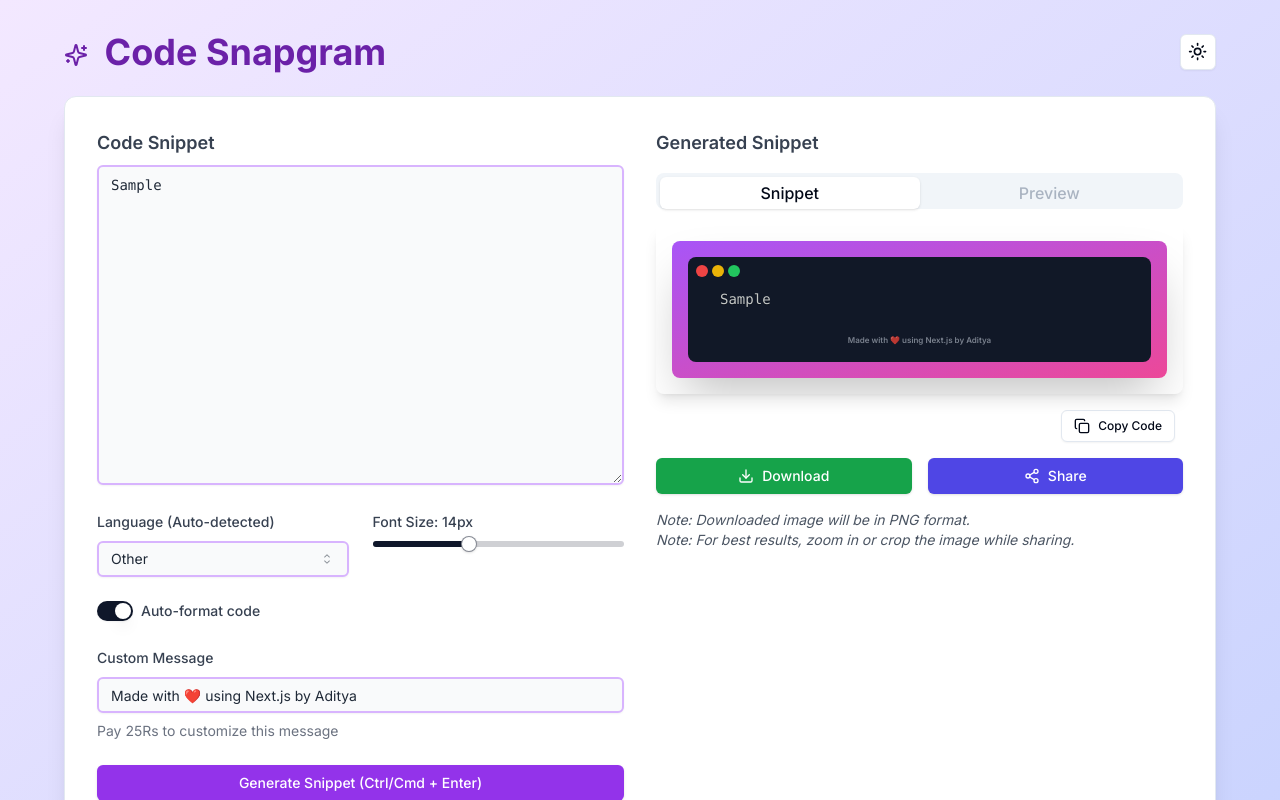
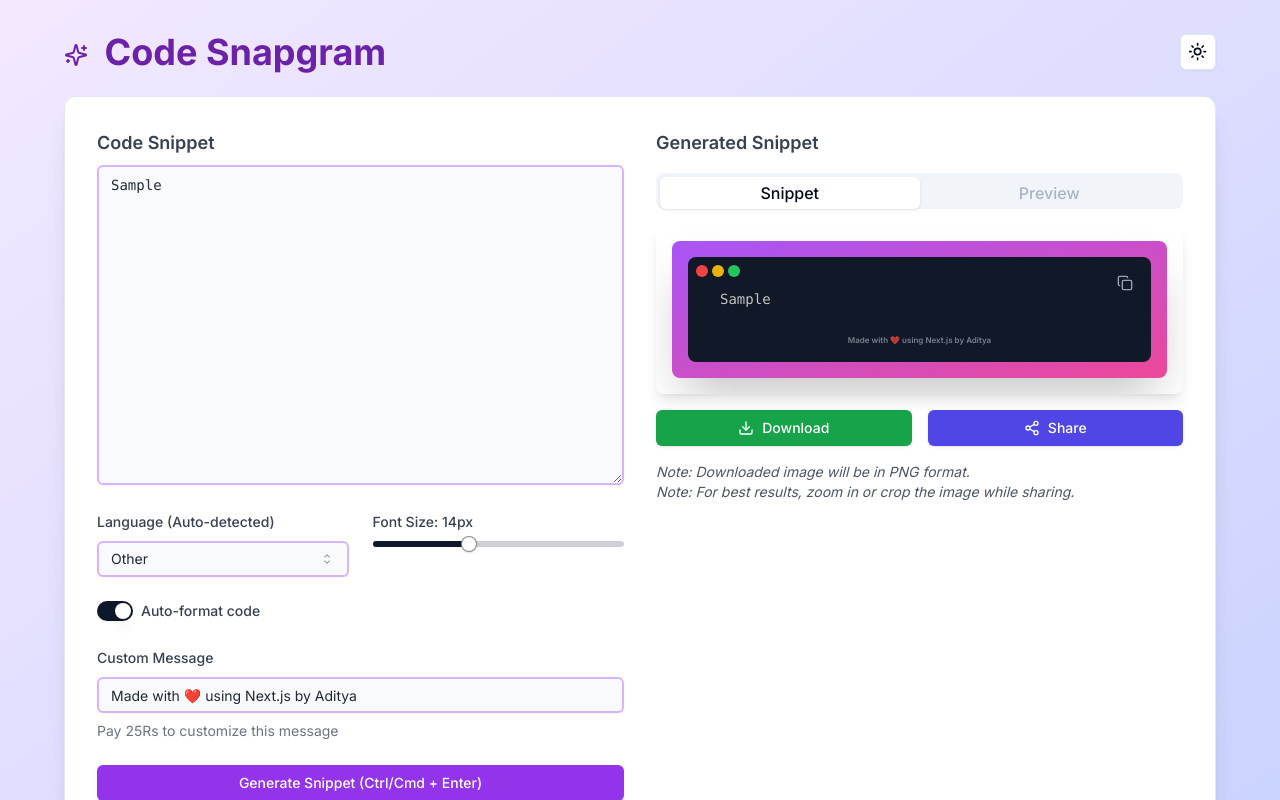
Before and after one commit to Aditya-Ace/Code-Snapgram, a Next.js app: page / in a window 1280 px wide. Both pictures are taken after typing "Sample" into the empty fields and a click on the button "Generate Snippet (Ctrl/Cmd + Enter)". Shown: the top 800 px of the page. Built offline with nearby package versions, Linux system fonts and the light colour scheme.

Commit message:
Added the changes

```diff
--- a/app/page.tsx
+++ b/app/page.tsx
@@ -49,8 +49,7 @@ import {
 	DialogContent,
 	DialogDescription,
 	DialogHeader,
-	DialogTitle,
-	DialogTrigger
+	DialogTitle
 } from '@/components/ui/dialog';
 
 export default function CodeSnapgram() {
@@ -71,6 +70,7 @@ export default function CodeSnapgram() {
 	const [isCustomMessagePaid, setIsCustomMessagePaid] = useState(false);
 	const [upiId, setUpiId] = useState('');
 	const [showPaymentDialog, setShowPaymentDialog] = useState(false);
+	const [isDownloading, setIsDownloading] = useState(false);
 
 	const beautifyCode = async (code: string, language: string) => {
 		if (!autoFormat) return code;
@@ -117,6 +117,7 @@ export default function CodeSnapgram() {
 			return;
 		}
 		try {
+			setIsDownloading(true);
 			const dataUrl = await toPng(snippetRef.current, {
 				cacheBust: true,
 				pixelRatio: 2,
@@ -136,6 +137,8 @@ export default function CodeSnapgram() {
 			setTimeout(() => setShowAlert(null), 3000);
 		} catch (err) {
 			console.error('Error downloading image:', err);
+		} finally {
+			setIsDownloading(false);
 		}
 	};
 
@@ -144,6 +147,7 @@ export default function CodeSnapgram() {
 			return;
 		}
 		try {
+			setIsDownloading(true);
 			const dataUrl = await toPng(snippetRef.current, {
 				cacheBust: true,
 				pixelRatio: 2,
@@ -183,6 +187,8 @@ export default function CodeSnapgram() {
 			}
 		} catch (err) {
 			console.error('Error sharing image:', err);
+		} finally {
+			setIsDownloading(false);
 		}
 	};
 
@@ -279,7 +285,10 @@ export default function CodeSnapgram() {
 			trimmedCode.includes('=>') ||
 			trimmedCode.includes('var ') ||
 			trimmedCode.includes('let ') ||
-			trimmedCode.includes('const ')
+			trimmedCode.includes('const ') ||
+			trimmedCode.includes('console.') ||
+			trimmedCode.includes('return ') ||
+			trimmedCode.includes('if ')
 		) {
 			return 'javascript';
 		}
@@ -496,6 +505,29 @@ export default function CodeSnapgram() {
 														<div className='w-3 h-3 rounded-full bg-yellow-500'></div>
 														<div className='w-3 h-3 rounded-full bg-green-500'></div>
 													</div>
+													{!isDownloading && (
+														<TooltipProvider>
+															<Tooltip>
+																<TooltipTrigger asChild>
+																	<Button
+																		variant='ghost'
+																		size='icon'
+																		className='absolute top-2 right-2 text-gray-400 hover:text-white transition-colors'
+																		onClick={handleCopyCode}
+																	>
+																		{copied ? (
+																			<Check className='h-4 w-4' />
+																		) : (
+																			<Copy className='h-4 w-4' />
+																		)}
+																	</Button>
+																</TooltipTrigger>
+																<TooltipContent>
+																	<p>{copied ? 'Copied!' : 'Copy code'}</p>
+																</TooltipContent>
+															</Tooltip>
+														</TooltipProvider>
+													)}
 													<SyntaxHighlighter
 														language={language}
 														style={atomDark}
@@ -516,21 +548,6 @@ export default function CodeSnapgram() {
 													</div>
 												</div>
 											</div>
-										</div>
-										<div className='flex justify-end mt-4'>
-											<Button
-												variant='outline'
-												size='sm'
-												onClick={handleCopyCode}
-												className='mr-2'
-											>
-												{copied ? (
-													<Check className='w-4 h-4 mr-2' />
-												) : (
-													<Copy className='w-4 h-4 mr-2' />
-												)}
-												{copied ? 'Copied!' : 'Copy Code'}
-											</Button>
 										</div>
 									</TabsContent>
 									<TabsContent value='preview'>
```
